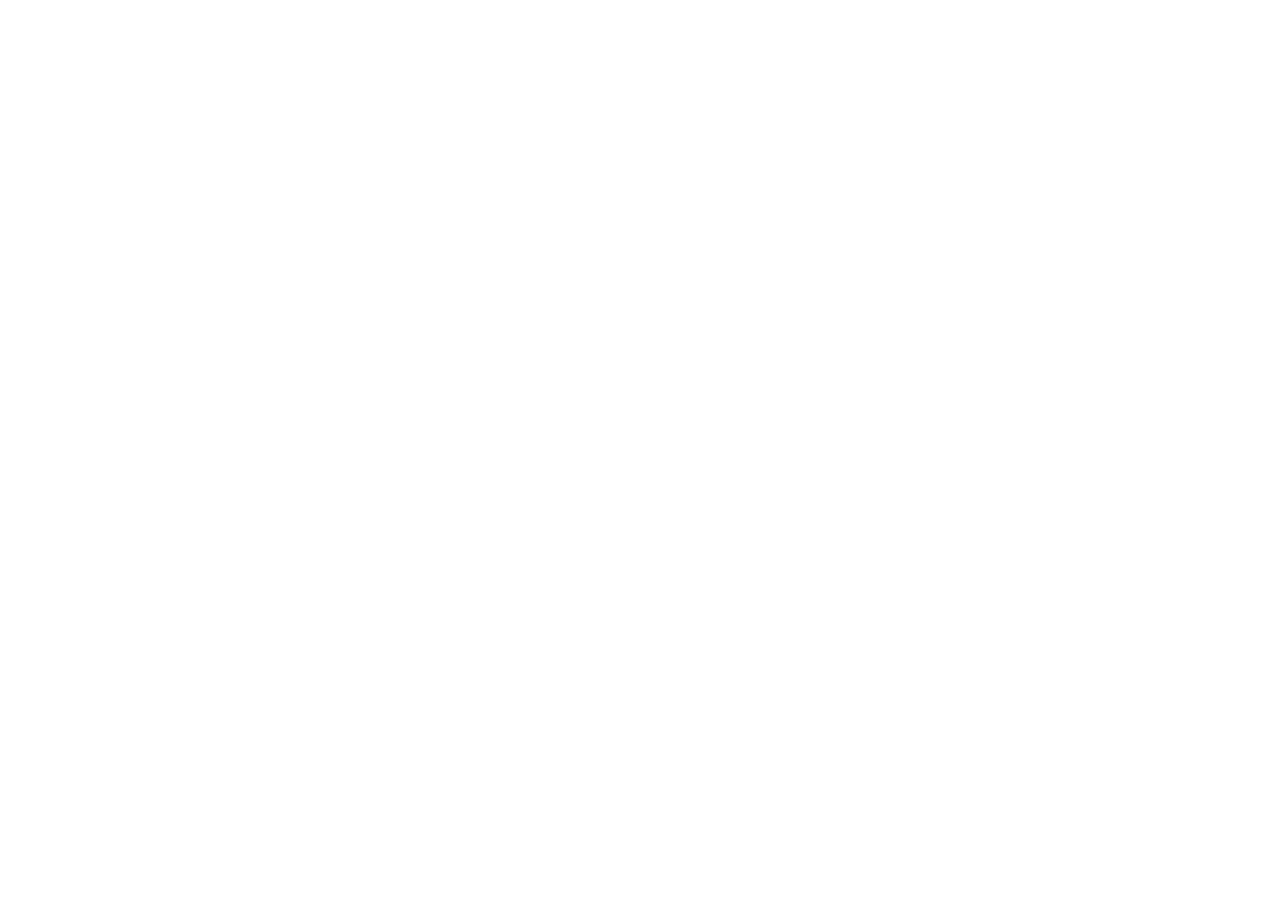
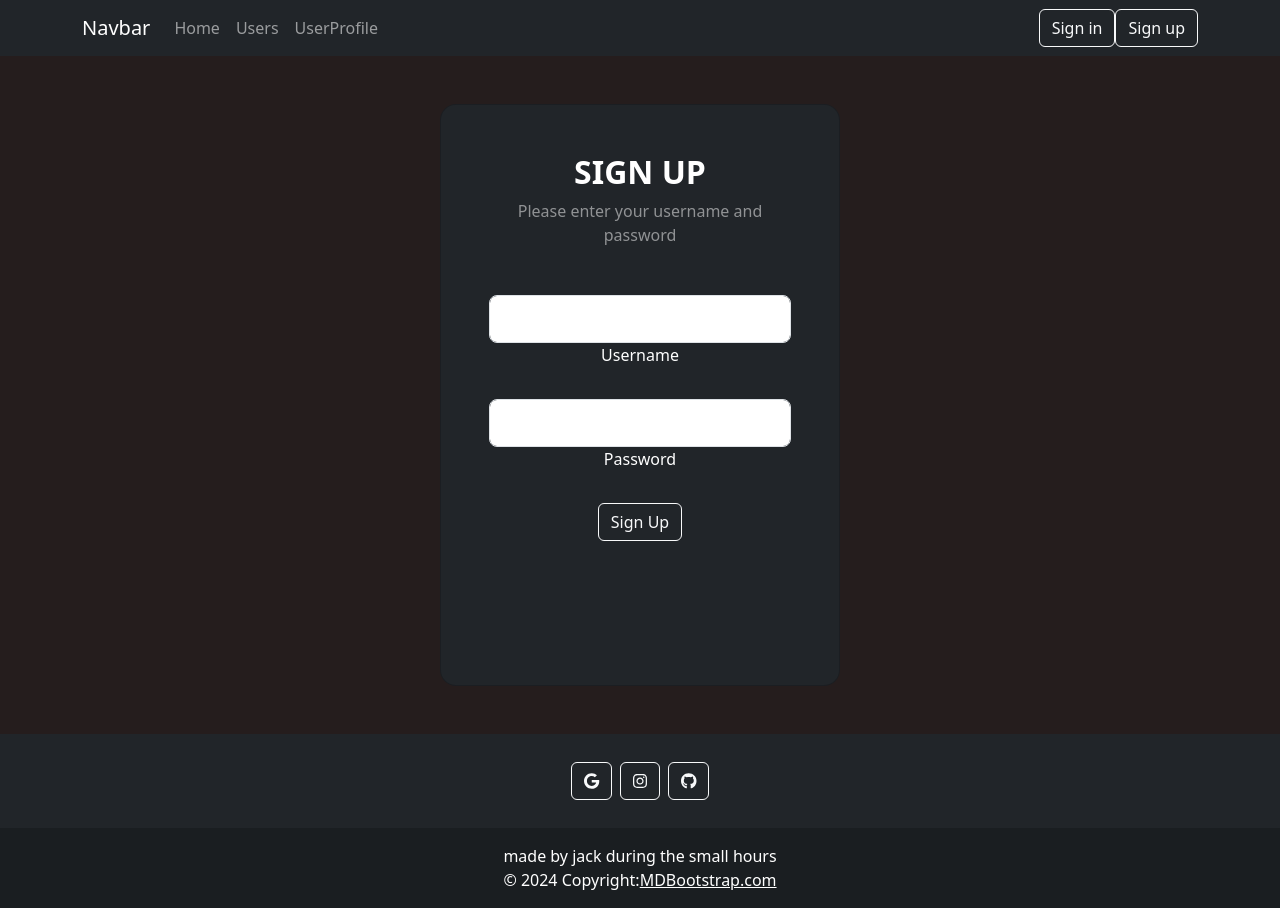
Before and after one commit to comitanigiacomo/appartami, a React (Create React App) app in the folder frontend/: page /#/signUp in a window 1280 px wide. Before the commit this address had no page. Before the commit the page ends 800 px from the top, so only its background shows below. Built offline with nearby package versions, Linux system fonts and the light colour scheme.

Commit message:
initial signin and signup

```diff
--- a/frontend/src/App.jsx
+++ b/frontend/src/App.jsx
@@ -4,6 +4,8 @@
 import {UserProfile} from './Pages/userProfile'
 import {Users} from './Pages/users/users'
 import {Layout} from './Layout'
+import {SignUp} from './Pages/auth/signUp/signUp';
+import { SignIn } from './Pages/auth/signIn/signIn';
 
 function App() {
 
@@ -14,6 +16,8 @@
           <Route path="/" element={<Home/>} />
           <Route path="/users" element={<Users/>} />
           <Route path="/userProfile" element={<UserProfile/>} />
+          <Route path="/signUp" element={<SignUp/>} />
+          <Route path="/signIn" element={<SignIn/>} />
         </Route>
       </Routes>
     </Router>
--- a/frontend/src/Components/NavComp.jsx
+++ b/frontend/src/Components/NavComp.jsx
@@ -16,7 +16,7 @@
           </Nav>
           <Nav>
             <Button href="#signIn" variant="outline-light">Sign in</Button>{' '}
-            <Button variant="outline-light">Sign up</Button>{' '}
+            <Button href="#signUp" variant="outline-light">Sign up</Button>{' '}
           </Nav>
         </Container>
       </Navbar>
--- a/frontend/src/Pages/auth/signIn/signIn.jsx
+++ b/frontend/src/Pages/auth/signIn/signIn.jsx
@@ -0,0 +1,59 @@
+import React from 'react';
+import {
+  MDBBtn,
+  MDBContainer,
+  MDBRow,
+  MDBCol,
+  MDBCard,
+  MDBCardBody,
+  MDBInput,
+  MDBIcon
+}
+from 'mdb-react-ui-kit';
+import Button from 'react-bootstrap/Button';
+
+export function SignIn() {
+  return (
+    <MDBContainer fluid>
+
+      <MDBRow className='d-flex justify-content-center align-items-center h-100'>
+        <MDBCol col='12'>
+
+          <MDBCard className='bg-dark text-white my-5 mx-auto' style={{borderRadius: '1rem', maxWidth: '400px'}}>
+            <MDBCardBody className='p-5 d-flex flex-column align-items-center mx-auto w-100'>
+
+              <h2 className="fw-bold mb-2 text-uppercase">Sign In</h2>
+              <p className="text-white-50 mb-5">Please enter your username and password</p>
+
+              <MDBInput wrapperClass='mb-4 mx-5 w-100' labelClass='text-white' label='Email address' id='formControlLg' type='email' size="lg"/>
+              <MDBInput wrapperClass='mb-4 mx-5 w-100' labelClass='text-white' label='Password' id='formControlLg' type='password' size="lg"/>
+
+              <Button variant="outline-light">Login</Button>{' '}
+
+              <div className='d-flex flex-row mt-3 mb-5'>
+                <MDBBtn tag='a' color='none' className='m-3' style={{ color: 'white' }}>
+                  <MDBIcon fab icon='facebook-f' size="lg"/>
+                </MDBBtn>
+
+                <MDBBtn tag='a' color='none' className='m-3' style={{ color: 'white' }}>
+                  <MDBIcon fab icon='twitter' size="lg"/>
+                </MDBBtn>
+
+                <MDBBtn tag='a' color='none' className='m-3' style={{ color: 'white' }}>
+                  <MDBIcon fab icon='google' size="lg"/>
+                </MDBBtn>
+              </div>
+
+              <div>
+                <p className="mb-0">Don't have an account? <a href="#signUp" class="text-white-50 fw-bold">Sign Up</a></p>
+
+              </div>
+            </MDBCardBody>
+          </MDBCard>
+
+        </MDBCol>
+      </MDBRow>
+
+    </MDBContainer>
+  );
+}
--- /dev/null
+++ b/frontend/src/Pages/auth/signUp/signUp.css
@@ -0,0 +1,8 @@
+body {
+    background-color: hsl(0, 0%, 96%);
+}
+
+.main {
+    display: flex;
+    flex-direction: column;
+}
--- a/frontend/src/Pages/auth/signUp/signUp.jsx
+++ b/frontend/src/Pages/auth/signUp/signUp.jsx
@@ -0,0 +1,54 @@
+import React from 'react';
+import {
+  MDBBtn,
+  MDBContainer,
+  MDBRow,
+  MDBCol,
+  MDBCard,
+  MDBCardBody,
+  MDBInput,
+  MDBIcon
+}
+from 'mdb-react-ui-kit';
+import Button from 'react-bootstrap/Button';
+
+export function SignUp() {
+  return (
+    <MDBContainer fluid>
+
+      <MDBRow className='d-flex justify-content-center align-items-center h-100'>
+        <MDBCol col='12'>
+
+          <MDBCard className='bg-dark text-white my-5 mx-auto' style={{borderRadius: '1rem', maxWidth: '400px'}}>
+            <MDBCardBody className='p-5 d-flex flex-column align-items-center mx-auto w-100'>
+
+              <h2 className="fw-bold mb-2 text-uppercase">Sign Up</h2>
+              <p className="text-white-50 mb-5">Please enter your username and password</p>
+
+              <MDBInput wrapperClass='mb-4 mx-5 w-100' labelClass='text-white' label='Username' id='formControlLg' type='username' size="lg"/>
+              <MDBInput wrapperClass='mb-4 mx-5 w-100' labelClass='text-white' label='Password' id='formControlLg' type='password' size="lg"/>
+
+              <Button variant="outline-light">Sign Up</Button>{' '}
+
+              <div className='d-flex flex-row mt-3 mb-5'>
+                <MDBBtn tag='a' color='none' className='m-3' style={{ color: 'white' }}>
+                  <MDBIcon fab icon='facebook-f' size="lg"/>
+                </MDBBtn>
+
+                <MDBBtn tag='a' color='none' className='m-3' style={{ color: 'white' }}>
+                  <MDBIcon fab icon='twitter' size="lg"/>
+                </MDBBtn>
+
+                <MDBBtn tag='a' color='none' className='m-3' style={{ color: 'white' }}>
+                  <MDBIcon fab icon='google' size="lg"/>
+                </MDBBtn>
+              </div>
+            </MDBCardBody>
+          </MDBCard>
+
+        </MDBCol>
+      </MDBRow>
+
+    </MDBContainer>
+  );
+}
```
